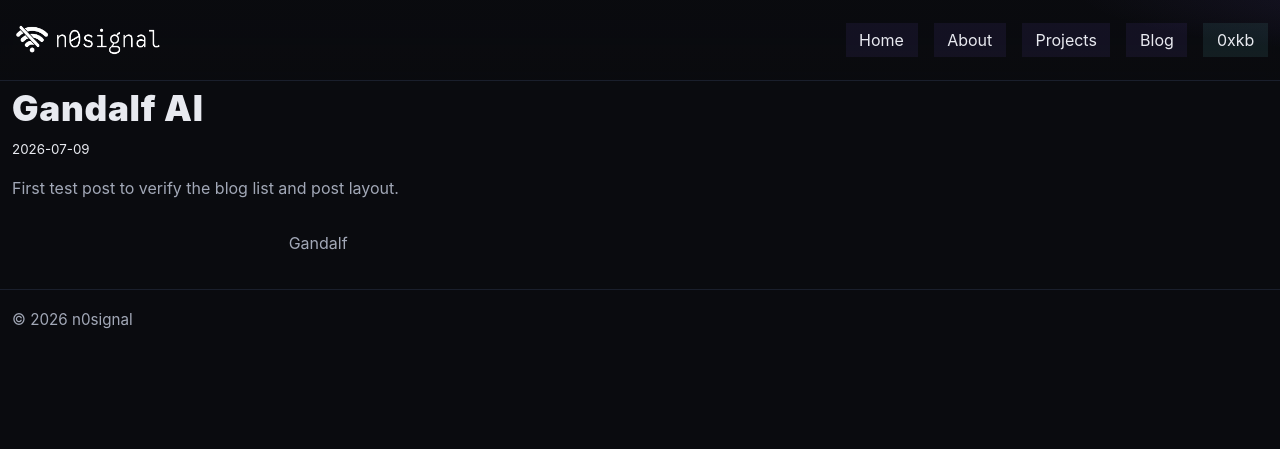
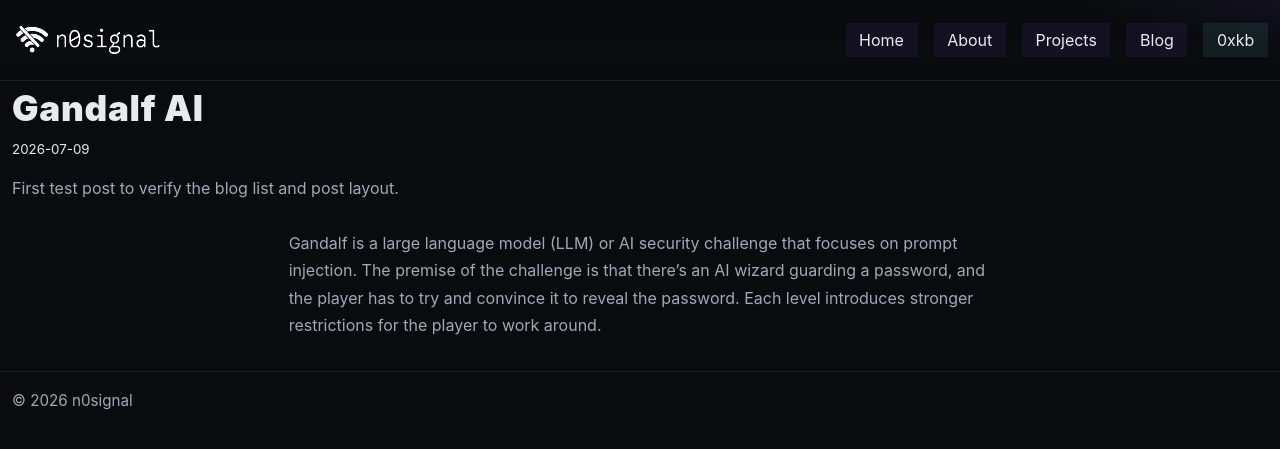
Before and after one commit to Kaninte/n0signal.dev, a Jekyll site: the page built from _posts/2026-07-09-gandalf-ai.md, in a window 1280 px wide. Shown: the top 449 px of the page. Built offline with Jekyll 4.4.1, drawn with Linux system fonts in a browser that asks for light colours.

Commit message:
vault backup: 2026-07-09 15:21:05

```diff
--- a/_posts/2026-07-09-gandalf-ai.md
+++ b/_posts/2026-07-09-gandalf-ai.md
@@ -7,4 +7,4 @@ categories:
   - llm
 color: red
 ---
-Gandalf
+Gandalf is a large language model (LLM) or AI security challenge that focuses on prompt injection. The premise of the challenge is that there's an AI wizard guarding a password, and the player has to try and convince it to reveal the password. Each level introduces stronger restrictions for the player to work around.
```
